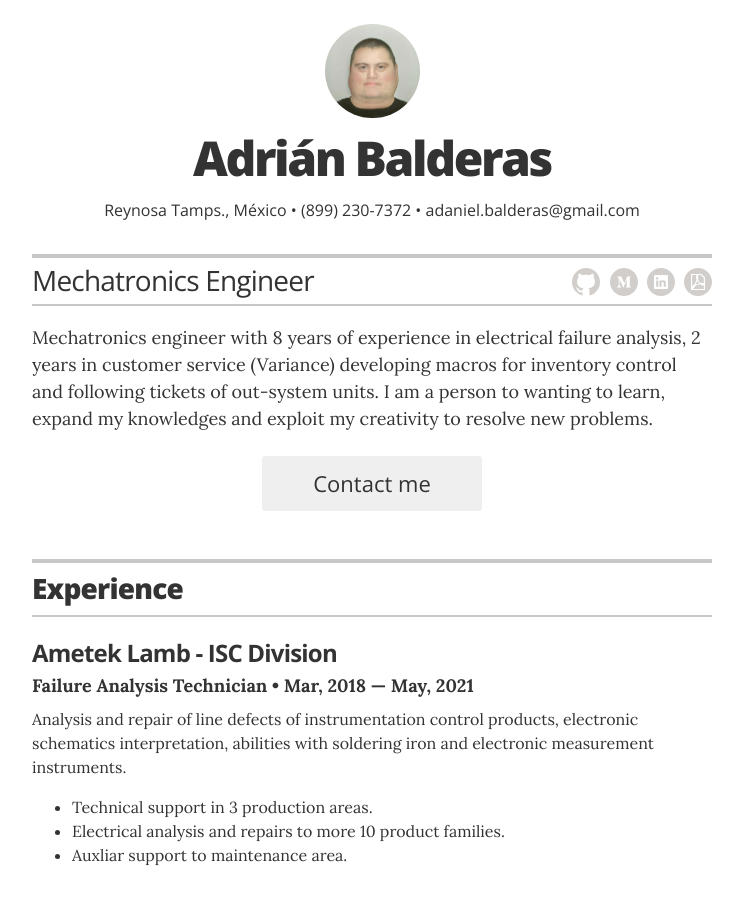
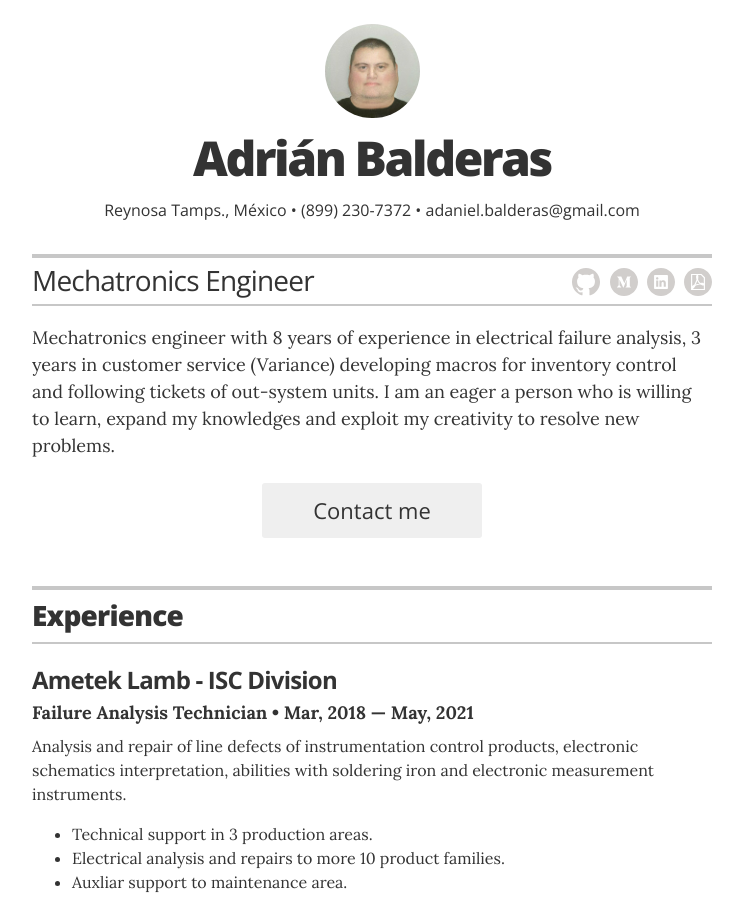
Before and after one commit to baldeadr/baldeadr.github.io, a Jekyll site: the page built from index.html, in a window 1280 px wide and 900 px high. Shown: the whole window, without its empty margins (268-1011 px from the left). Built offline with Jekyll 4.4.1, drawn with Linux system fonts in a browser that asks for light colours; some of the changed lines change nothing that is shown.

Commit message:
headder intro

```diff
--- a/_config.yml
+++ b/_config.yml
@@ -1,6 +1,6 @@
 # Site settings
-title: "Adrian Balderas"
-description: "My resume"
+title: "Adrián Balderas"
+description: "My Resume"
 
 # Build settings
 markdown: kramdown
@@ -23,7 +23,7 @@ resume_contact_address:         "Valentin Gómez Farias 115, Reynosa Tamps., Mex
 resume_header_contact_info:     "Reynosa Tamps., México • (899) 230-7372 • adaniel.balderas@gmail.com"
 display_header_contact_info:    "true"
 
-resume_header_intro: "<p>Mechatronics engineer with 8 years of experience in electrical failure analysis, 2 years in customer service (Variance) developing macros for inventory control and following tickets of out-system units. I am a person to wanting to learn, expand my knowledges and exploit my creativity to resolve new problems.</p>"
+resume_header_intro: "<p>Mechatronics engineer with 8 years of experience in electrical failure analysis, 3 years in customer service (Variance) developing macros for inventory control and following tickets of out-system units. I am an eager a person who is willing to learn, expand my knowledges and exploit my creativity to resolve new problems.</p>"
 
 # use "yes" to display the email contact button,
 # "no" to display an "I'm not looking for work" message,
```
